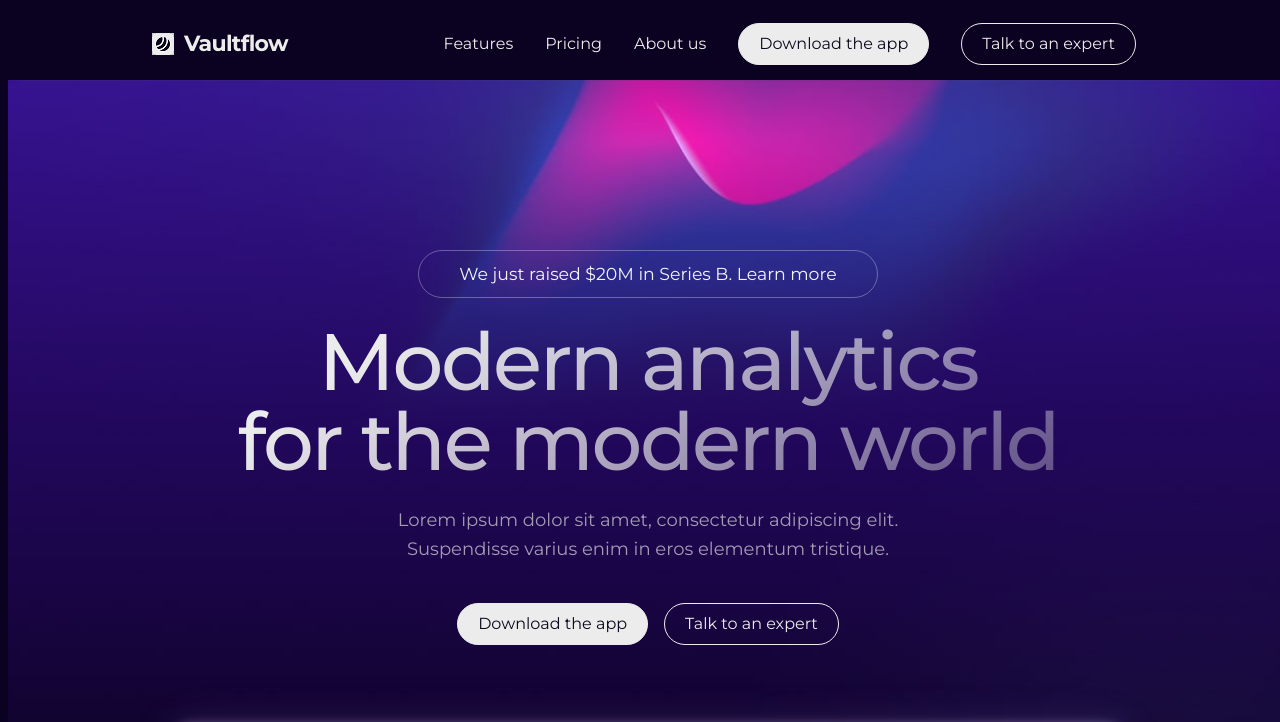
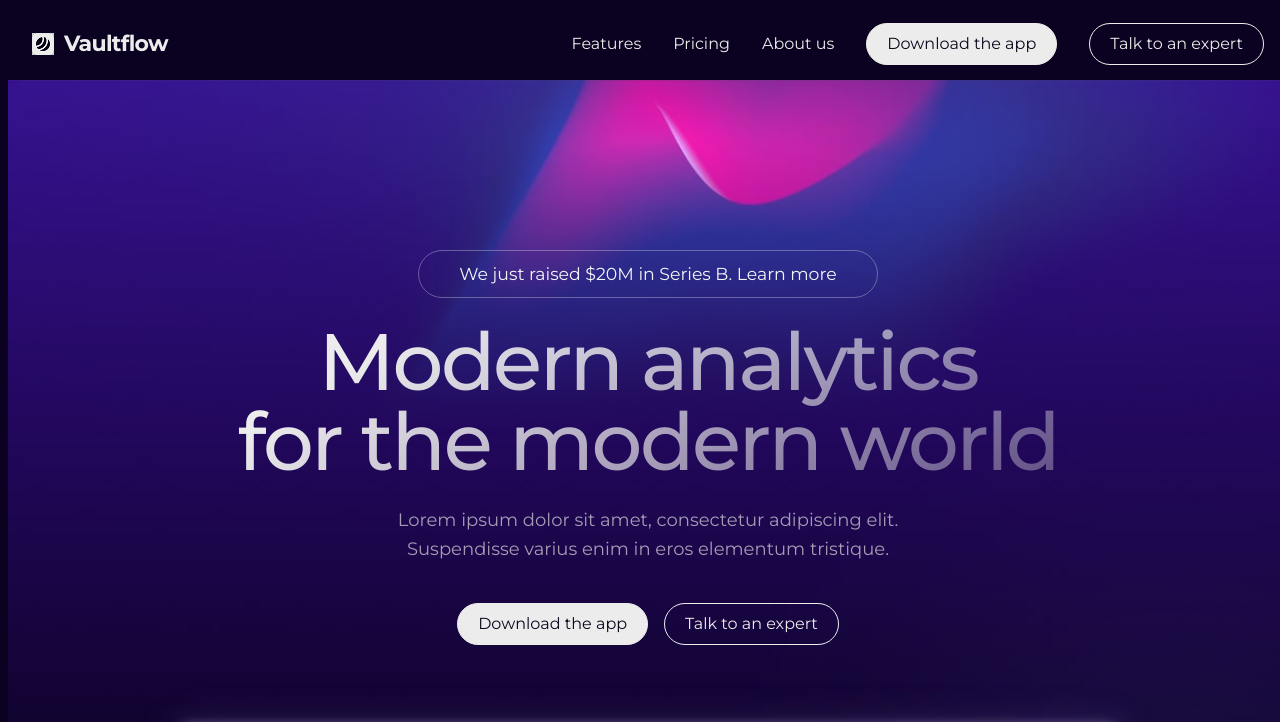
Before and after one commit to vaibhavsharma-2000/futuristic-app-landing-page, a plain HTML site: page index.html in a window 1280 px wide. Shown: the top 722 px of the page. Drawn offline with Linux system fonts and the light colour scheme; grey boxes are pictures that could not be loaded.

Commit message:
responsive design settings

```diff
--- a/styles/header.css
+++ b/styles/header.css
@@ -24,15 +24,15 @@ justify-content: center;
 gap: 10px;
 flex-shrink: 0;
 position: relative;
-left: 120px;
+
 }
 
 .navbar-menu {
-position: absolute;
+
 display: flex;
 align-items: center;
 gap: 32px;
-right: 144px;
+
 flex-shrink: 0;
 }
 
```
